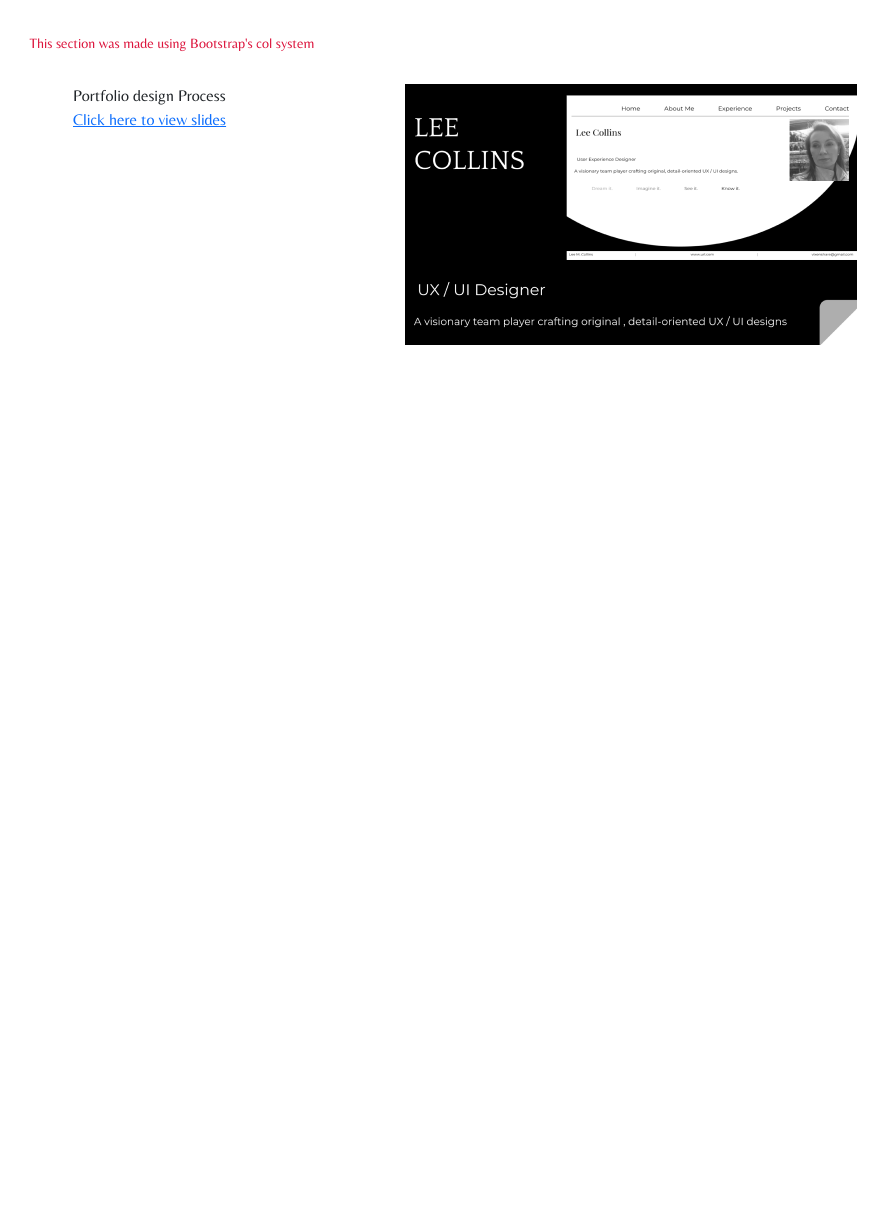
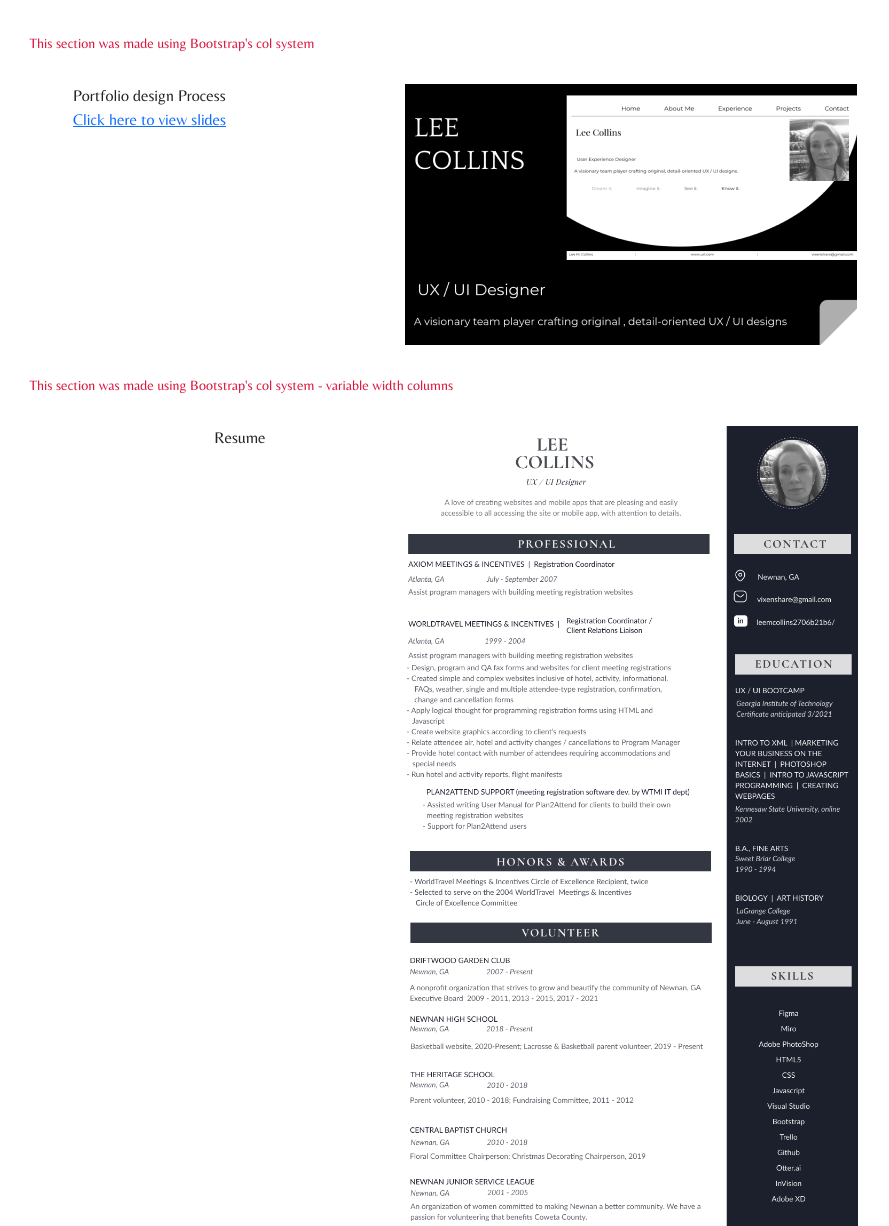
Before and after one commit to LeeCollins77/UX_UI_HW_20, a plain HTML site: page index.html in a window 1280 px wide. Shown: the part 3058-4284 px from the top of the page, without its empty margins (9-898 px from the left). Before the commit the page ends 3483 px from the top, so only its background shows below. Drawn offline with nearby package versions, Linux system fonts and the light colour scheme.

Commit message:
new resume added

```diff
--- a/index.html
+++ b/index.html
@@ -223,6 +223,23 @@ The Problem Statement section was made using Bootstrap's col system (equal width
   </div>
 </div>
 
+<div class="classcomments2">
+This section was made using Bootstrap's col system - variable width columns
+</div>
+
+<div class="container">
+  <div class="row justify-content-md-center">
+    <div class="col col-lg-2">
+      Resume
+    </div>
+    <div class="col-md-auto">
+      <img src="images/resumenewlc.png" height="800px">
+    </div>
+    <div class="col col-lg-2">
+      &nbsp;
+    </div>
+  </div>
+</div>
 
 
 <p>&nbsp;</p>
```
Also changed, not shown: images/resumenewlc.png (added).
